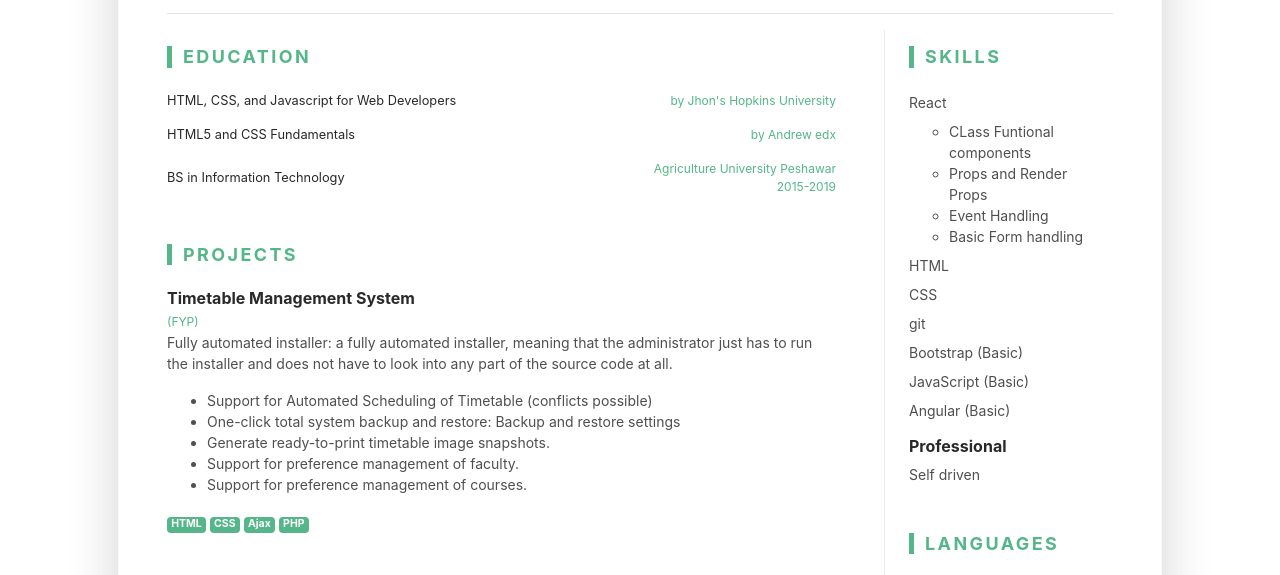
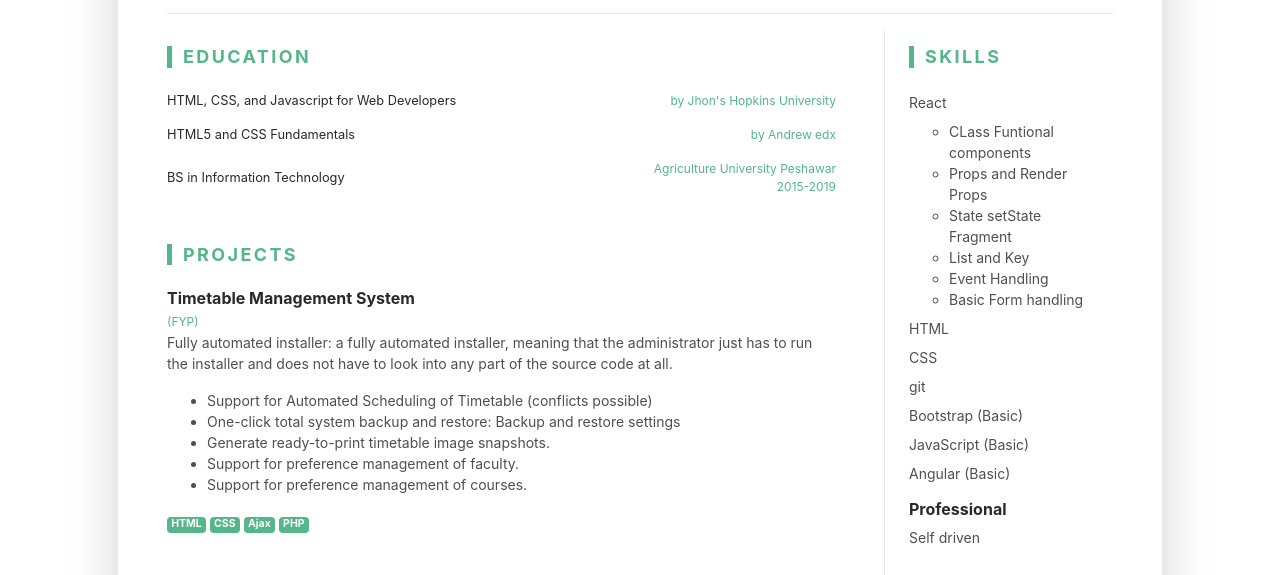
Before and after one commit to farooq83/farooq83.github.io, a plain HTML site: page index.html in a window 1280 px wide. Shown: the part 196-771 px from the top of the page. Drawn offline with Linux system fonts and the light colour scheme.

Commit message:
Update index.html

```diff
--- a/index.html
+++ b/index.html
@@ -107,6 +107,8 @@
 												<ul>
 													<li>CLass Funtional components</li>
 													<li>Props and Render Props</li>
+													<li>State setState Fragment</li>
+													<li>List and Key</li>
 													<li>Event Handling</li>
 													<li>Basic Form handling</li>
 												</ul>
```
